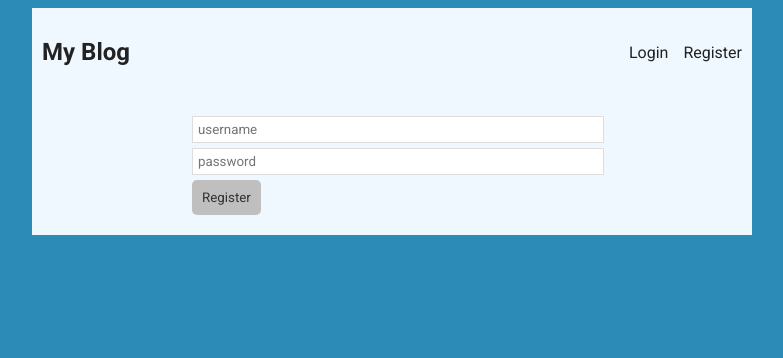
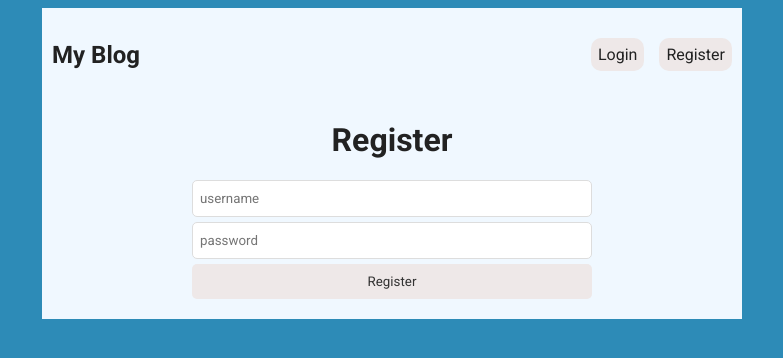
Before and after one commit to samocain93/mern-blog, a React (Create React App) app in the folder client/: page /register in a window 1280 px wide. Shown: the top 358 px of the page, without its empty margins (248-1031 px from the left). Built offline with nearby package versions, Linux system fonts and the light colour scheme.

Commit message:
got most styling set up for login adn register. moving to api now

```diff
--- a/client/src/App.css
+++ b/client/src/App.css
@@ -1,3 +1,7 @@
+* {
+  box-sizing: border-box;
+}
+
 body {
   color: #222;
   font-family: 'Roboto', sans-serif;
@@ -37,6 +41,17 @@ header a.logo {
 header nav {
   display: flex;
   gap: 15px;
+}
+
+.link {
+  background-color: rgb(238, 232, 232);
+  padding: 7px;
+  border-radius: 10px;
+}
+
+.link:hover {
+  cursor: pointer;
+  background-color: rgb(198, 193, 193);
 }
 
 .post {
@@ -79,17 +94,22 @@ input {
   display: block;
   margin-bottom: 5px;
   width: 100%;
-  padding: 5px;
-  border: 0;
+  padding: 10px 7px;
+  border: 3px solid #ddd;
+  border-radius: 5px;
   background-color: #fff;
   border: 1px solid #ddd;
   font-family: 'Roboto', sans-serif;
+}
 
+input:focus {
+  outline-color: rgb(45, 139, 183);
+  outline-style: solid;
+  box-shadow: 0 0 0 2px #eee;
 }
 
 input::placeholder {
   font-family: 'Roboto', sans-serif;
-
 }
 
 button {
@@ -97,11 +117,19 @@ button {
   padding: 10px;
   border-radius: 5px;
   border: 0;
-  background-color: rgb(192, 191, 191);
+  background-color: rgb(238, 232, 232);
+
   color: #333;
   cursor: pointer;
+  display: block;
+  width: 100%;
 }
 
 button:hover {
-  background-color: #ddd;
+  background-color: rgb(198, 193, 193);
 }
+
+
+form h1 {
+  text-align: center;
+}
--- a/client/src/components/Header.js
+++ b/client/src/components/Header.js
@@ -7,8 +7,8 @@ export default function Header() {
         My Blog
       </Link>
       <nav>
-        <Link to='/login'>Login</Link>
-        <Link to='/register'>Register</Link>
+        <Link className='link' to='/login'>Login</Link>
+        <Link className='link' to='/register'>Register</Link>
       </nav>
     </header>
   );
--- a/client/src/pages/LoginPage.js
+++ b/client/src/pages/LoginPage.js
@@ -1,6 +1,7 @@
 export default function LoginPage() {
     return (
        <form className='login'>
+        <h1>Login</h1>
             <input type="text" placeholder='username' />
             <input type="password" placeholder='password' />
             <button>Login</button>
--- a/client/src/pages/RegisterPage.js
+++ b/client/src/pages/RegisterPage.js
@@ -1,6 +1,7 @@
 export default function RegisterPage() {
         return (
            <form className='register'>
+            <h1>Register</h1>
                 <input type="text" placeholder='username' />
                 <input type="password" placeholder='password' />
                 <button>Register</button>
```
